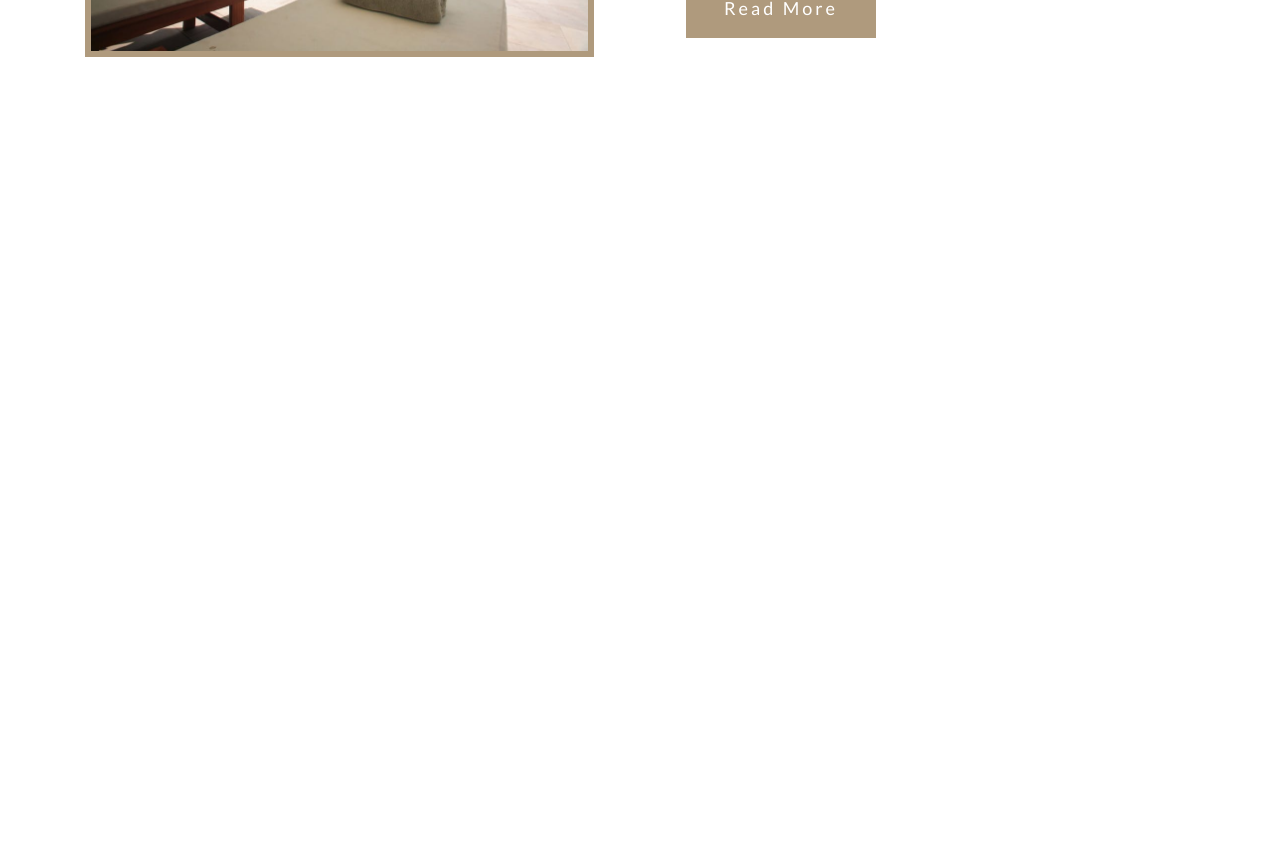
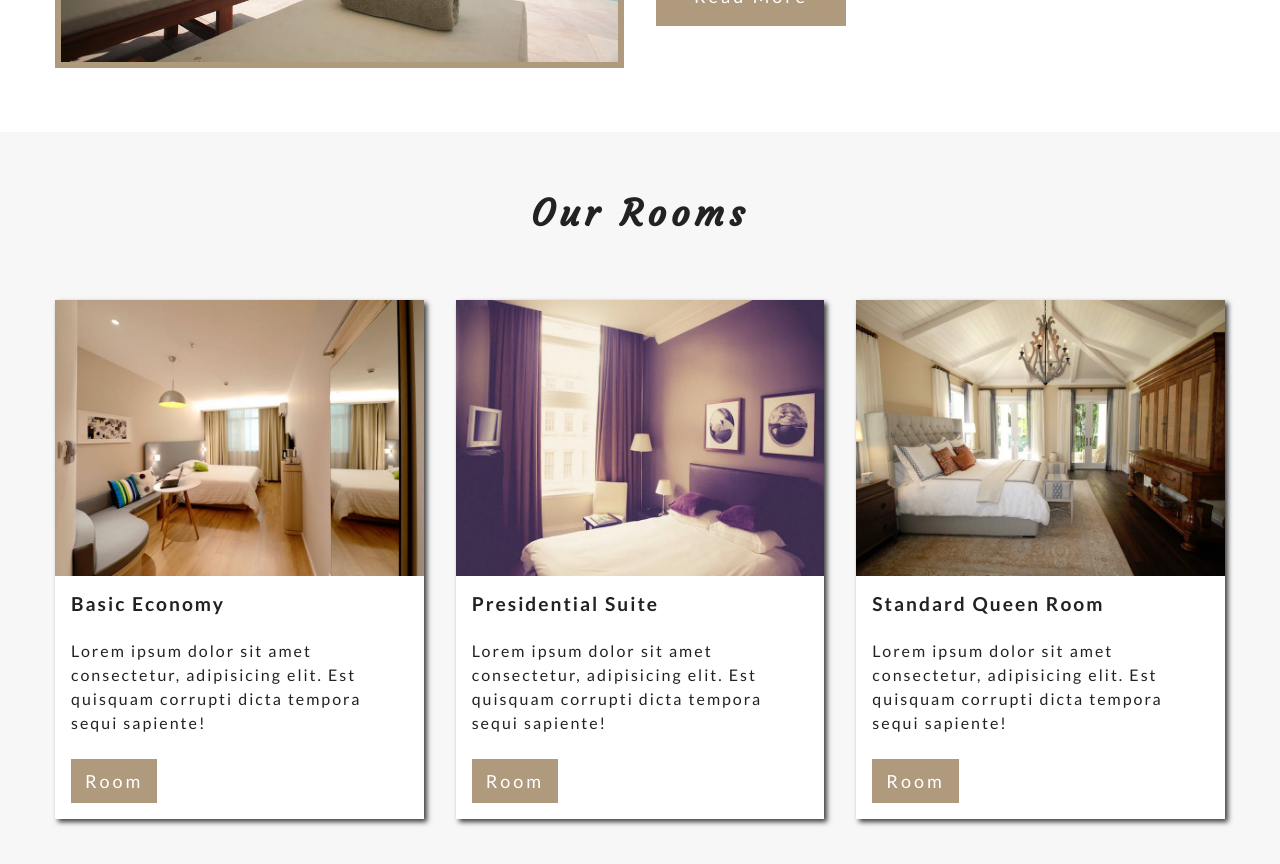
Before and after one commit to patricia-montoya/project-styled-cmpnts, a React (Create React App) app: page / in a window 1280 px wide. Shown: the part 1180-2044 px from the top of the page. Before the commit the page ends 1331 px from the top, so only its background shows below. Built offline with nearby package versions, Linux system fonts and the light colour scheme.

Commit message:
Styling 'Rooms' section

```diff
--- a/src/components/globals/Buttons.js
+++ b/src/components/globals/Buttons.js
@@ -20,5 +20,13 @@ export const PrimaryBtn = styled.button`
     ${props => `margin: ${props.t || 0} ${props.r || 0} ${props.b || 0} ${props.l || 0}`};
     text-decoration: none;
     cursor:pointer;
+`
+
+export const SmallBtn = styled(PrimaryBtn)`
+    padding: ${setRem(9)} ${setRem(12)};
+
+
+
+
 
 `
--- a/src/components/home/About.js
+++ b/src/components/home/About.js
@@ -51,12 +51,16 @@ const AboutCenter = styled.div`
     width: 90vw;
     margin: 0 auto;
     ${media.desktop`
+        .about-img,
+        .about-info {
+            padding: ${setRem(0)}
+        }
         width: 100vw;
         max-width: 1170px;
         display:grid;
         grid-template-columns: 1fr 1fr;
         grid-column-gap: ${setRem(32)};
-        .about-img {
+        .about-img, .about-info {
             align-self: center;
         }
         .about-info {
--- /dev/null
+++ b/src/components/home/Room.js
@@ -0,0 +1,83 @@
+import React from 'react'
+import { SmallBtn } from '../globals/Buttons'
+import styled from 'styled-components'
+import { setRem, setLetterSpacing, setTransition, setColor, setShadow, setBorder } from '../../styles'
+import PropTypes from 'prop-types'
+
+const Room = ({className, room}) => {
+    const {img='', title='', info='', price=0} = room
+    return (
+        <article className={className}>
+            <div className="img-container">
+                <img src={img} alt='single room'/>
+                <div className="price">${price}</div>
+            </div>
+            <div className="room-info">
+                <h4>{title}</h4>
+                <p>{info}</p>
+            <SmallBtn>Room</SmallBtn>
+            </div>
+        </article>
+    )
+}
+
+export default styled(Room)`
+    background: ${setColor.mainWhite};
+    margin: ${setRem(32)} 0;
+    .img-container {
+        background: ${setColor.mainBlack};
+        position: relative;
+        img {
+            width: 100%;
+            display: block;
+            ${setTransition()}
+        }
+        &:hover img {
+            opacity: 0.5;
+        }
+
+        .price {
+            position: absolute;
+            top: 50%;
+            left: 50%;
+            transform: translate(-50%, -50%);
+            color: ${setColor.mainWhite};
+            ${setLetterSpacing(5)};
+            font-size: ${setRem(22)};
+            padding: ${setRem(10)} ${setRem(33)};
+            ${setBorder({color: setColor.mainWhite})};
+            opacity: 0;
+            ${setTransition()};
+        }
+        &:hover .price {
+            opacity: 1;
+        }
+    }
+
+    .room-info {
+        padding: ${setRem()};
+        h4 {
+            text-transform: capitalize;
+            ${setLetterSpacing()};
+        }
+        p {
+            ${setLetterSpacing()};
+        }
+    }
+
+    ${setShadow.light};
+    ${setTransition()};
+    &:hover {
+        ${setShadow.dark}
+    }
+
+`
+
+Room.propTypes = {
+    room: PropTypes.shape({
+        img: PropTypes.string.isRequired,
+        title: PropTypes.string.isRequired,
+        info: PropTypes.string.isRequired,
+        price: PropTypes.number.isRequired,
+    })
+}
--- /dev/null
+++ b/src/components/home/Rooms.js
@@ -0,0 +1,44 @@
+import React from 'react'
+import Room from './Room'
+import styled from 'styled-components'
+import Title from '../globals/Title'
+import Section from '../globals/Section'
+import rooms from './rooms-data'
+import { setColor, setRem, media } from '../../styles'
+
+export default class Rooms extends React.Component {
+    state = {
+        rooms: rooms
+    }
+
+
+    render() {
+        return (
+            <Section color={setColor.lightGrey}>
+                <Title title="Our rooms" center/>
+                <RoomsCenter>
+                    {this.state.rooms.map((room) => {
+                        return <Room key={room.id} room={room} />
+                    })}
+                </RoomsCenter>
+            </Section>
+        )
+    }
+}
+
+const RoomsCenter = styled.div`
+    width: 90vw;
+    margin: 0 auto;
+    ${media.tablet`
+        display: grid;
+        grid-template-columns: 1fr 1fr;
+        grid-column-gap: ${setRem(32)};
+    `}
+    ${media.desktop`
+        width: 100vw;
+        max-width: 1170px;
+    `}
+    ${media.large`
+        grid-template-columns: repeat(3, 1fr);
+    `}
+`
--- /dev/null
+++ b/src/components/home/rooms-data.js
@@ -0,0 +1,30 @@
+import room1 from "../../images/room1.jpeg";
+import room2 from "../../images/room2.jpeg";
+import room3 from "../../images/room3.jpeg";
+
+export default [
+  {
+    id: 1,
+    img: room1,
+    title: "basic economy",
+    info:
+      "Lorem ipsum dolor sit amet consectetur, adipisicing elit. Est quisquam corrupti dicta tempora sequi sapiente!",
+    price: 125
+  },
+  {
+    id: 2,
+    img: room2,
+    title: "presidential suite",
+    info:
+      "Lorem ipsum dolor sit amet consectetur, adipisicing elit. Est quisquam corrupti dicta tempora sequi sapiente!",
+    price: 250
+  },
+  {
+    id: 3,
+    img: room3,
+    title: "standard queen room",
+    info:
+      "Lorem ipsum dolor sit amet consectetur, adipisicing elit. Est quisquam corrupti dicta tempora sequi sapiente!",
+    price: 375
+  }
+];
--- a/src/pages/Home.js
+++ b/src/pages/Home.js
@@ -1,12 +1,14 @@
 import React from 'react'
 import Header from '../components/home/Header'
 import About from '../components/home/About'
+import Rooms from '../components/home/Rooms'
 
 const Home = () => {
     return (
         <>
             <Header />
             <About />
+            <Rooms />
         </>
     )
 }
--- a/src/styles.js
+++ b/src/styles.js
@@ -34,6 +34,12 @@ export const setLetterSpacing = (number = 2) => {
   return `letter-spacing: ${number}px`
 }
 
+export const setShadow = {
+  light: 'box-shadow: 3px 3px 5px 0px rgba(0,0,0,0.75)',
+  dark: 'box-shadow: 6px 6px 5px 0px rgba(0,0,0,0.75)',
+  darkest: 'box-shadow: 10px 10px 5px 0px rgba(0,0,0,0.75)'
+}
+
 export const setBorder = ({width = '2px', style = 'solid', color = 'black'}) => {
   return `border: ${width} ${style} ${color}`
 }
```
